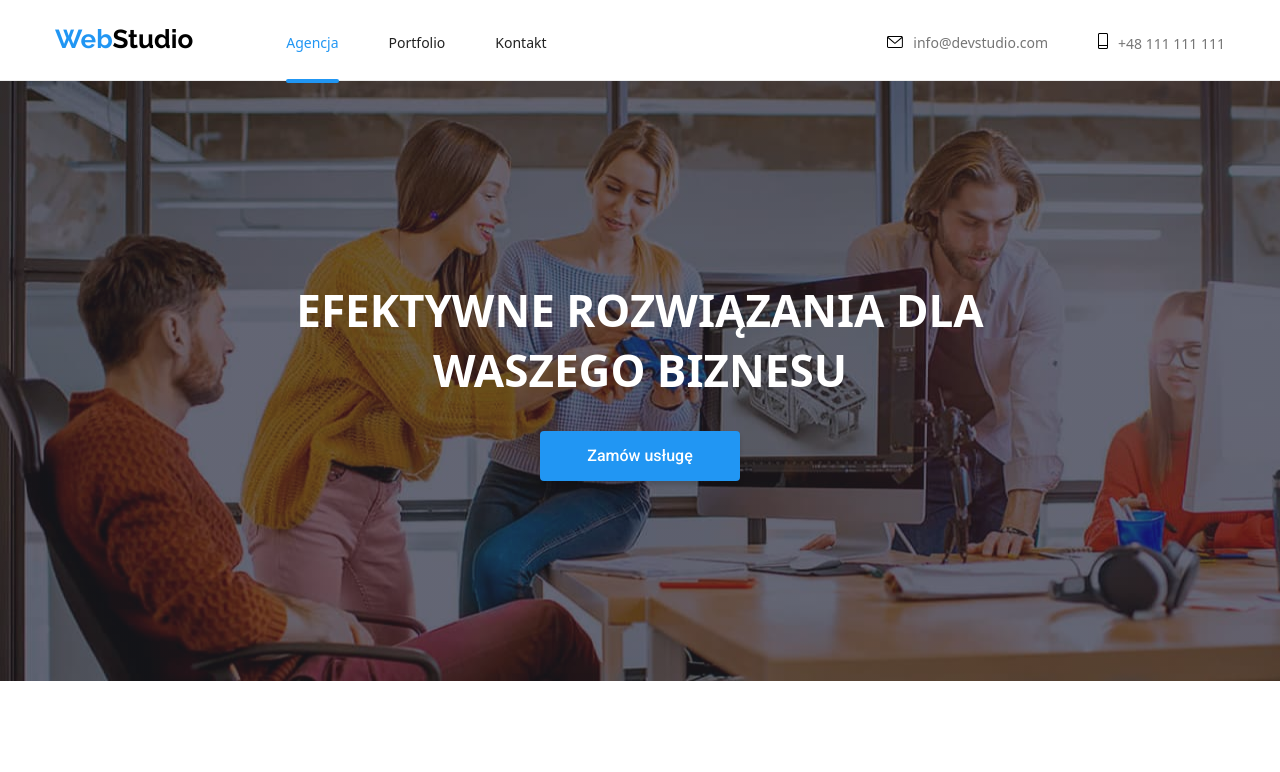
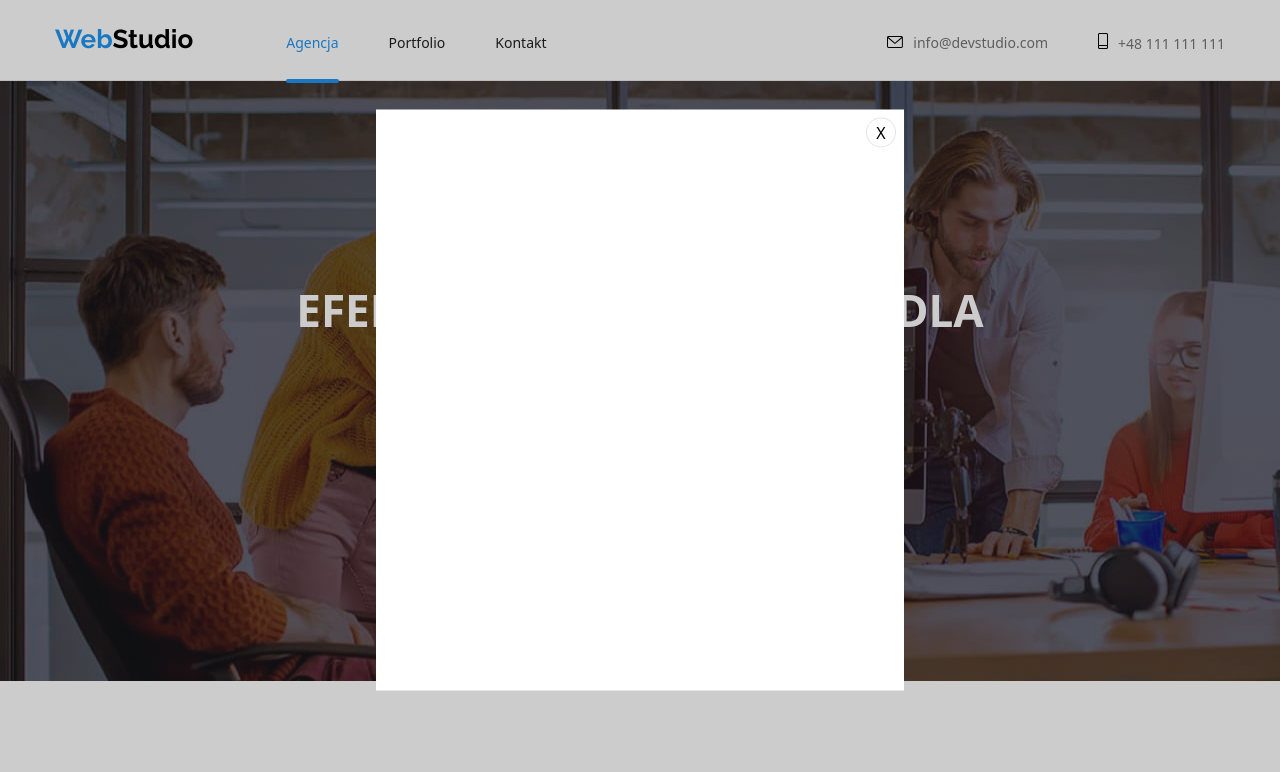
Before and after one commit to DawidCzyzewski/goit-markup-hw-08-responsywna, a plain HTML site: page index.html in a window 1280 px wide. Both pictures are taken after a click on the button "Zamów usługę". Shown: the top 772 px of the page. Drawn offline with Linux system fonts and the light colour scheme.

Commit message:
Dodanie okna modalnego js

```diff
--- a/css/styles.css
+++ b/css/styles.css
@@ -539,3 +539,39 @@ img {
   margin-right: 10px;
   margin-top: 20px;
 }
+.backdrop {
+  position: fixed;
+  left: 0;
+  top: 0;
+  background-color: rgba(0, 0, 0, 0.2);
+  width: 100%;
+  height: 100%;
+  /* display: flex;
+  justify-content: center;
+  align-items: center; */
+}
+.modal {
+  position: absolute;
+  top: 50%;
+  left: 50%;
+  transform: translate(-50%, -50%);
+  width: 528px;
+  min-height: 581px;
+  background-color: var(--white);
+}
+.close-button {
+  position: absolute;
+  top: 8px;
+  right: 8px;
+  width: 30px;
+  height: 30px;
+  background-color: var(--white);
+  border: 1px solid rgba(0, 0, 0, 0.1);
+  border-radius: 50%;
+  cursor: pointer;
+}
+.is-hidden {
+  opacity: 0;
+  visibility: hidden;
+  pointer-events: none;
+}
--- a/index.html
+++ b/index.html
@@ -59,7 +59,11 @@
     <main>
       <section class="section header-button">
         <h1 class="header-text">EFEKTYWNE ROZWIĄZANIA DLA WASZEGO BIZNESU</h1>
-        <button type="button" class="button-active button-banner">
+        <button
+          type="button"
+          class="button-active button-banner"
+          data-modal-open
+        >
           Zamów usługę
         </button>
       </section>
@@ -533,6 +537,11 @@
         </div>
       </div>
     </footer>
+    <div class="backdrop is-hidden" data-modal>
+      <div class="modal">
+        <button type="button" class="close-button" data-modal-close>X</button>
+      </div>
+    </div>
     <script src="js/modal.js"></script>
   </body>
 </html>
```
